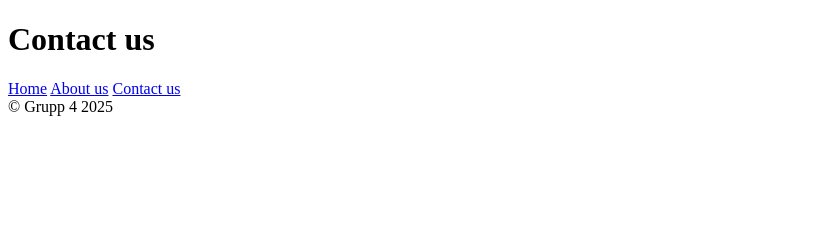
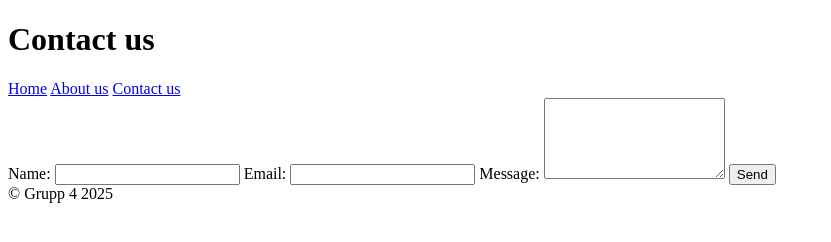
Before and after one commit to Grumplings/fe24-versionshantering-gritsquare-grupp4, a plain HTML site: page contact.html in a window 1280 px wide. Shown: the whole page, without its empty margins (0-831 px from the left). Drawn offline with Linux system fonts and the light colour scheme.

Commit message:
Skapat ett simpelt kontaktformulär

```diff
--- a/contact.html
+++ b/contact.html
@@ -17,6 +17,20 @@
       <a href="contact.html">Contact us</a>
     </nav>
   </header>
+  <main>
+    <form>
+    <label for="name">Name:</label>
+    <input type="text" id="name" name="name">
+
+    <label for="name">Email:</label>
+    <input type="email" id="email" name="email">
+
+    <label for="message">Message:</label>
+    <textarea id="message" name="message" rows="5"></textarea>
+
+    <button type="submit">Send</button>
+  </form>
+  </main>
   <footer> © Grupp 4 2025</footer>
 </body>
 
```
